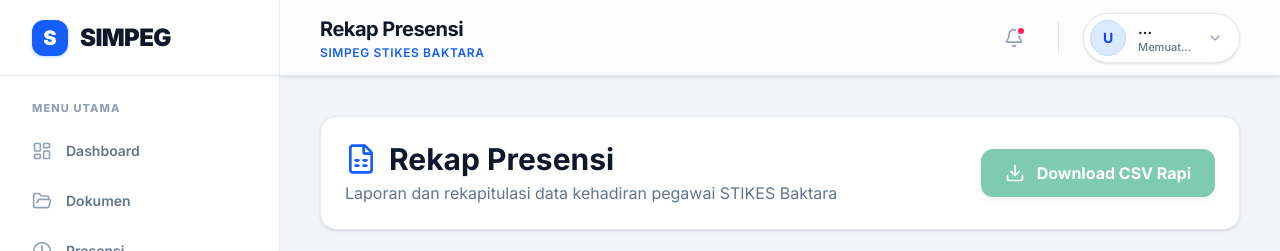
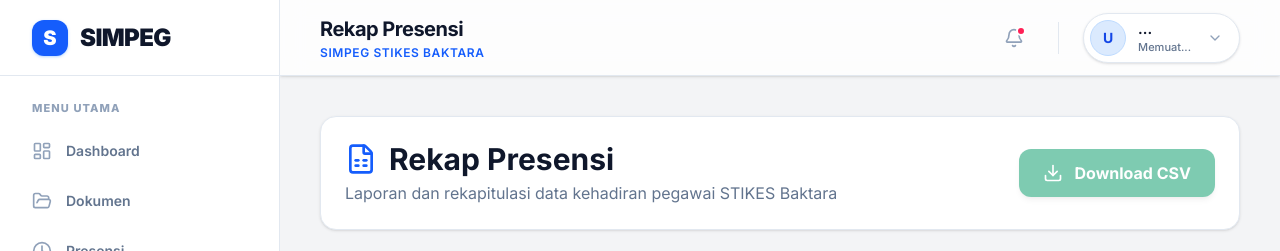
Before and after one commit to KitarazikoL234/SIMPEG, a Next.js app: page /presensi/rekap in a window 1280 px wide. Shown: the top 251 px of the page. Built offline with nearby package versions, Linux system fonts and the light colour scheme; no server answers.

Commit message:
✨ style: Ubah teks tombol Download CSV Rapi menjadi Download CSV

```diff
--- a/src/app/(dashboard)/presensi/rekap/page.tsx
+++ b/src/app/(dashboard)/presensi/rekap/page.tsx
@@ -251,7 +251,7 @@ export default function RekapPresensiPage() {
           className="inline-flex items-center gap-3 bg-emerald-600 hover:bg-emerald-700 text-white px-6 py-3 rounded-xl font-bold text-base transition-all shadow-md hover:shadow-emerald-500/20 disabled:opacity-50 active:scale-95"
         >
           <Download className="w-5 h-5" />
-          <span>Download CSV Rapi</span>
+          <span>Download CSV</span>
         </button>
       </div>
 
```
